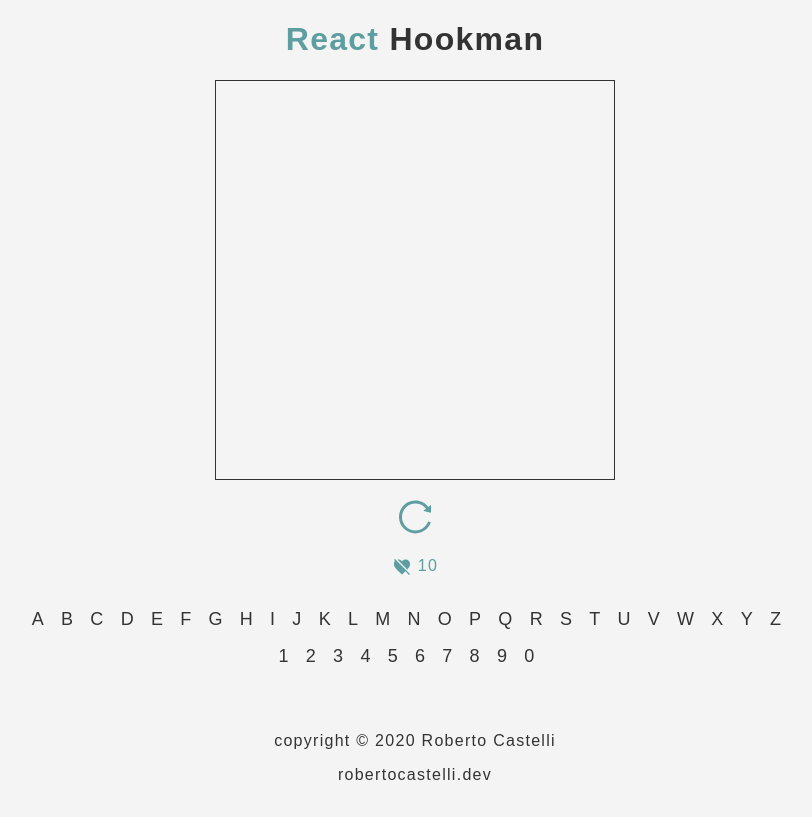
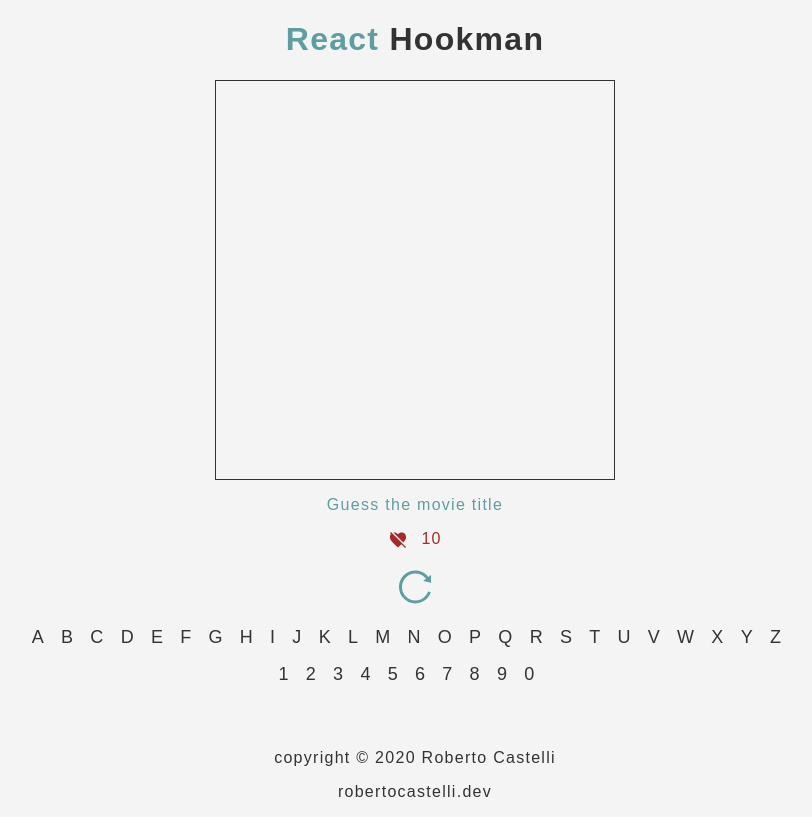
Before and after one commit to RobertoCastelli/hookman, a React (Create React App) app: page / in a window 1280 px wide. Shown: the whole page, without its empty margins (225-1037 px from the left). Built offline with nearby package versions, Linux system fonts and the light colour scheme.

Commit message:
fixed marked letter and life counter

```diff
--- a/src/App.js
+++ b/src/App.js
@@ -5,6 +5,8 @@ import Footer from "./components/Footer"
 import Buttons from "./components/Buttons"
 import ContextProvider from "./context"
 import Hangman from "./components/Hangman"
+import GameMessage from "./components/GameMessage"
+import LifeCounter from "./components/LifeCounter"
 
 function App() {
 	return (
@@ -13,6 +15,8 @@ function App() {
 				<div className='content'>
 					<Head />
 					<Hangman />
+					<GameMessage />
+					<LifeCounter />
 					<Buttons />
 					<Digits />
 					<Title />
--- a/src/components/Buttons.jsx
+++ b/src/components/Buttons.jsx
@@ -1,19 +1,14 @@
 import React, { useContext } from "react"
+import { ContextData } from "../context"
 import { AiOutlineReload } from "react-icons/ai"
-import { ContextData } from "../context"
-import { IoMdHeartDislike } from "react-icons/io"
 
 const Buttons = () => {
-	const { criptTitle, counter } = useContext(ContextData)
+	const { criptTitle } = useContext(ContextData)
 	return (
-		<div className='control-panel'>
+		<div>
 			<button onClick={() => criptTitle()}>
 				<AiOutlineReload size={40} />
 			</button>
-			<p className='counter'>
-				<IoMdHeartDislike size={20} />
-				{counter}
-			</p>
 		</div>
 	)
 }
--- /dev/null
+++ b/src/components/GameMessage.jsx
@@ -0,0 +1,13 @@
+import React, { useContext } from "react"
+import { ContextData } from "../context"
+
+const GameMessage = () => {
+	const { message } = useContext(ContextData)
+	return (
+		<div className='game-message'>
+			<p>{message}</p>
+		</div>
+	)
+}
+
+export default GameMessage
--- /dev/null
+++ b/src/components/LifeCounter.jsx
@@ -0,0 +1,17 @@
+import React, { useContext } from "react"
+import { ContextData } from "../context"
+import { IoMdHeartDislike } from "react-icons/io"
+
+const LifeCounter = () => {
+	const { counter } = useContext(ContextData)
+	return (
+		<div>
+			<p className='life-counter'>
+				<IoMdHeartDislike size={20} />
+				{counter}
+			</p>
+		</div>
+	)
+}
+
+export default LifeCounter
--- a/src/context.js
+++ b/src/context.js
@@ -5,27 +5,44 @@ const ContextProvider = (props) => {
 	const letters = "abcdefghijklmnopqrstuvwxyz".split("")
 	const numbers = "1234567890".split("")
 	const titles = ["javascript", "monkey", "amazing", "pancake"]
+	const showMessageWrong = [
+		"Wrong guess!",
+		"You are bad at this!",
+		"C'mon, concentrate!",
+		"A kid could guess in one try",
+		"You are gonna hang!",
+		"Try the C, just a tip",
+		"Stay hungry, stay foolish",
+	]
 
 	const [title, setTitle] = useState("")
 	const [criptedTitle, setCriptedTitle] = useState("")
 	const [counter, setCounter] = useState(10)
+	const [message, setMessage] = useState("Guess the movie title")
 
 	// GET the movie TITLE, CRIPT it and reset COUNTER
 	const criptTitle = () => {
 		const titleTemp = titles[Math.floor(Math.random() * titles.length)]
 		const criptTemp = [...titleTemp].map((c) => (c = "_"))
+		setMessage("Guess the movie title")
 		setCounter(10)
 		setTitle(titleTemp)
 		setCriptedTitle(criptTemp)
 	}
 	console.log(title)
 
-	// ADD LETTER to the cripted TITLE
+	const generateWrongMessage = () =>
+		showMessageWrong[Math.floor(Math.random() * showMessageWrong.length)]
+
+	// UPDATE the cripted TITLE after the guess
 	const compareLetter = (guessedLetter) => {
 		let criptTemp = [...criptedTitle]
 		let titleTemp = [...title]
 		titleTemp.map((c, id) => {
-			guessedLetter === c && (criptTemp[id] = c)
+			if (guessedLetter === c) {
+				criptTemp[id] = c
+				setMessage("Good one, keep it up!")
+			}
 			return setCriptedTitle(criptTemp)
 		})
 	}
@@ -33,10 +50,12 @@ const ContextProvider = (props) => {
 	// UPDATE remaining tries
 	const countTries = (guessedLetter) => {
 		let counterTemp = counter
-		title !== "" &&
-			!title.includes(guessedLetter) &&
-			counterTemp > 0 &&
-			setCounter((counterTemp -= 1))
+		if (title !== "") {
+			if (!title.includes(guessedLetter) && counterTemp > 0) {
+				setCounter((counterTemp -= 1))
+				setMessage(generateWrongMessage())
+			}
+		}
 	}
 
 	// MARK letter after selection
@@ -59,6 +78,7 @@ const ContextProvider = (props) => {
 				criptedTitle,
 				criptTitle,
 				updateTitle,
+				message,
 				counter,
 				letters,
 				numbers,
--- a/src/index.css
+++ b/src/index.css
@@ -17,11 +17,6 @@ body {
 	font-family: "Ubuntu", sans-serif;
 	-webkit-font-smoothing: antialiased;
 	-moz-osx-font-smoothing: grayscale;
-}
-
-code {
-	font-family: source-code-pro, Menlo, Monaco, Consolas, "Courier New",
-		monospace;
 }
 
 .container {
@@ -51,16 +46,13 @@ li {
 	font-size: large;
 }
 
-li:hover {
+li:hover,
+.game-message {
 	color: cadetblue;
 }
 
 li:active {
 	transform: translateY(-4px);
-}
-
-button:active {
-	color: brown;
 }
 
 button {
@@ -70,6 +62,10 @@ button {
 	outline: none;
 	border: none;
 	transition: transform 0.3s ease-in;
+}
+
+button:active {
+	color: brown;
 }
 
 button:hover {
@@ -92,13 +88,10 @@ button:hover {
 	text-transform: uppercase;
 }
 
-.control-panel {
-	display: grid;
-	place-content: center;
-	color: cadetblue;
+.life-counter {
+	display: flex;
+	justify-content: space-evenly;
+	margin: 1rem auto;
+	width: 5rem;
+	color: brown;
 }
-
-.counter {
-	display: flex;
-	justify-content: space-around;
-}
```
Also changed, not shown: 1 other file (tests, documents, lock files or other folders).
